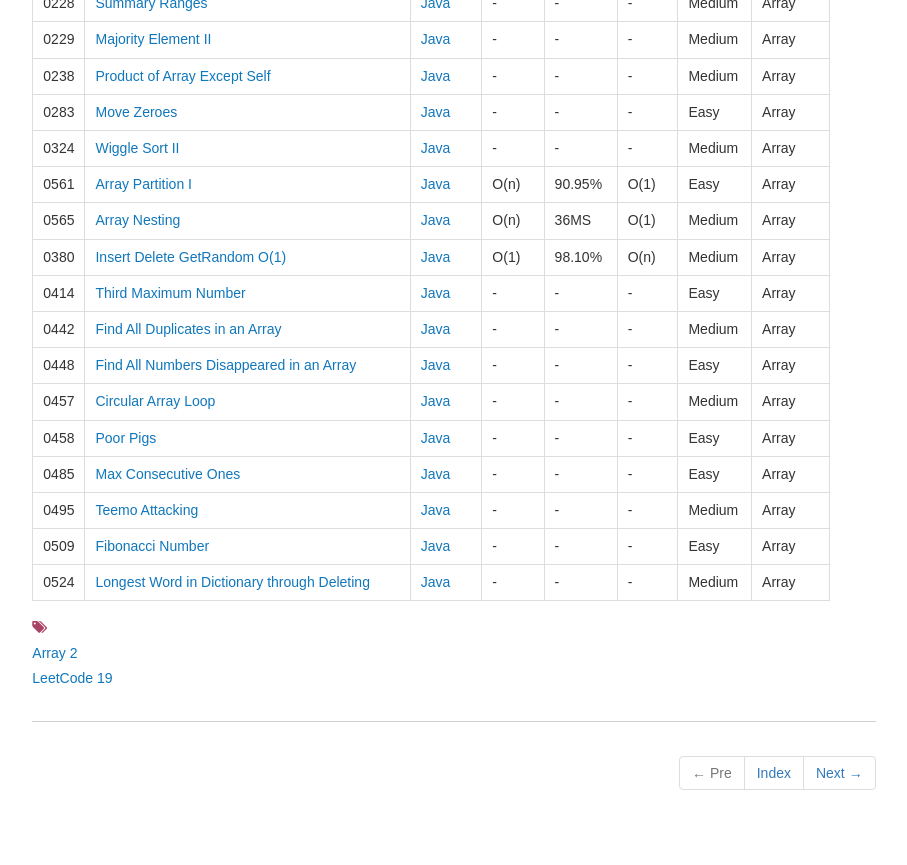
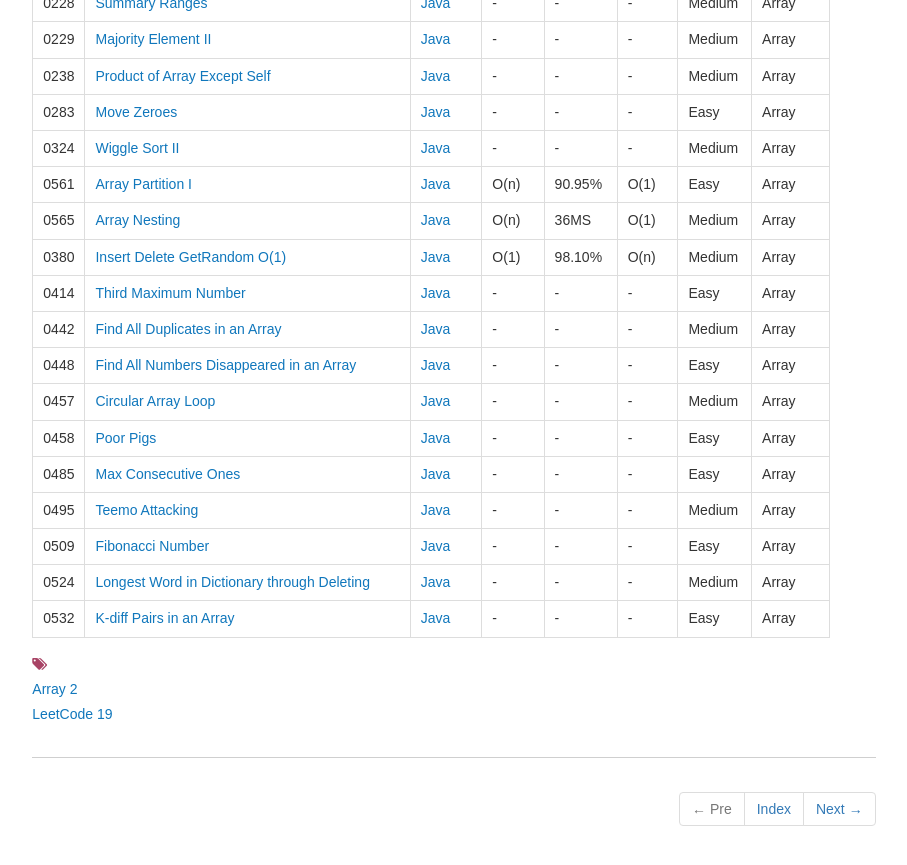
Before and after one commit to dunso/algorithm, a Jekyll site: the page built from docs/_posts/2017-11-29-Array.md, in a window 1280 px wide and 900 px high, scrolled down 1073 px. Shown: the top 865 px of the window, without its empty margins (186-1093 px from the left). Built offline with Jekyll 4.4.1, drawn with Linux system fonts in a browser that asks for light colours; nearby versions of some CDN libraries.

Commit message:
Add index of LeetCode0532.java to docs

```diff
--- a/docs/_posts/2017-11-29-Array.md
+++ b/docs/_posts/2017-11-29-Array.md
@@ -53,3 +53,4 @@ icon: file-alt
 |0495|[Teemo Attacking](https://leetcode.com/problems/teemo-attacking/) | [Java](https://e.srl/leetcode-495/)  |-|-|-|Medium|Array|
 |0509|[Fibonacci Number](https://leetcode.com/problems/fibonacci-number/) | [Java](https://e.srl/leetcode-509/)  |-|-|-|Easy|Array|
 |0524|[Longest Word in Dictionary through Deleting](https://leetcode.com/problems/longest-word-in-dictionary-through-deleting/) | [Java](https://e.srl/leetcode-524/)  |-|-|-|Medium|Array|
+|0532|[K-diff Pairs in an Array](https://leetcode.com/problems/k-diff-pairs-in-an-array/) | [Java](https://e.srl/leetcode-532/)  |-|-|-|Easy|Array|
```
